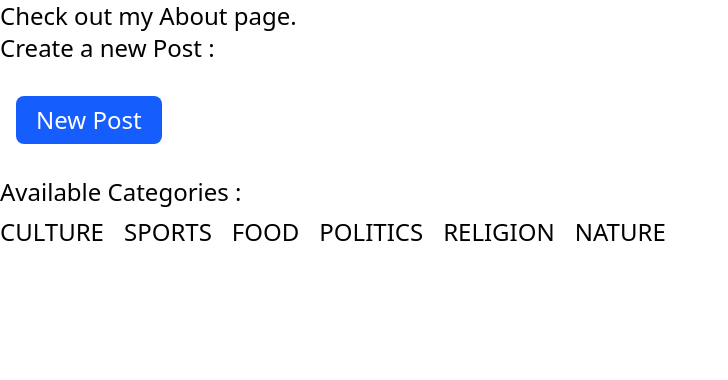
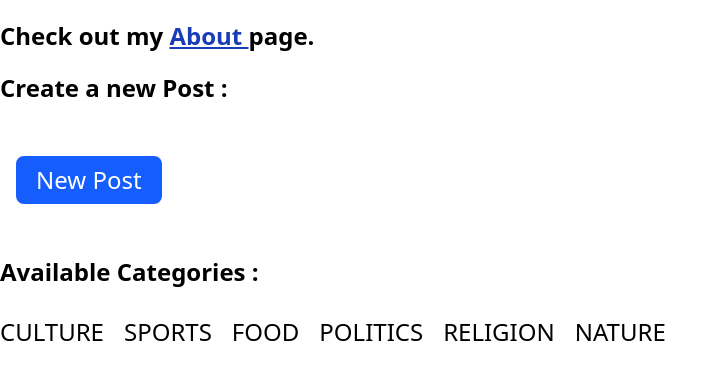
Before and after one commit to Nour-Noaxp/djangoproject, a Django app: page / in a window 1280 px wide. Shown: the part 80-460 px from the top of the page, without its empty margins (0-728 px from the left). Run offline with Django 5.2, Linux system fonts and the light colour scheme.

Commit message:
Added changes to home and post_list templates

```diff
--- a/blog/templates/blog/home.html
+++ b/blog/templates/blog/home.html
@@ -5,7 +5,8 @@
 {% endblock %}
 
 {% block content %}
- <p>Check out my <a href="/about">About </a>page.</p>
+<div class="font-bold text-2xl mt-5 flex flex-col gap-5">
+ <p>Check out my <a class="underline text-blue-800" href="/about">About </a>page.</p>
 
 <div>Create a new Post :</div>
   <div class="icon_and_button flex items-center justify-between max-w-2xl">
@@ -21,4 +22,5 @@
       {% endfor %}
     </ul>
   </nav>
+</div>
 {% endblock %}
--- a/blog/templates/blog/post_list.html
+++ b/blog/templates/blog/post_list.html
@@ -29,4 +29,7 @@
   <div class="icon_and_button flex items-center justify-between max-w-2xl">
     <button type="button" class="mx-8 my-8 text-white bg-blue-600 hover:bg-blue-800 font-medium rounded-lg px-5 py-2"><a href="/new">New Post</a></button>
   </div>
+  <div class="font-bold text-2xl mt-5 flex flex-col gap-5">
+    <p>Check out my <a class="underline text-blue-800" href="/home">Home </a>page.</p>
+  </div>
   {% endblock %}
```
